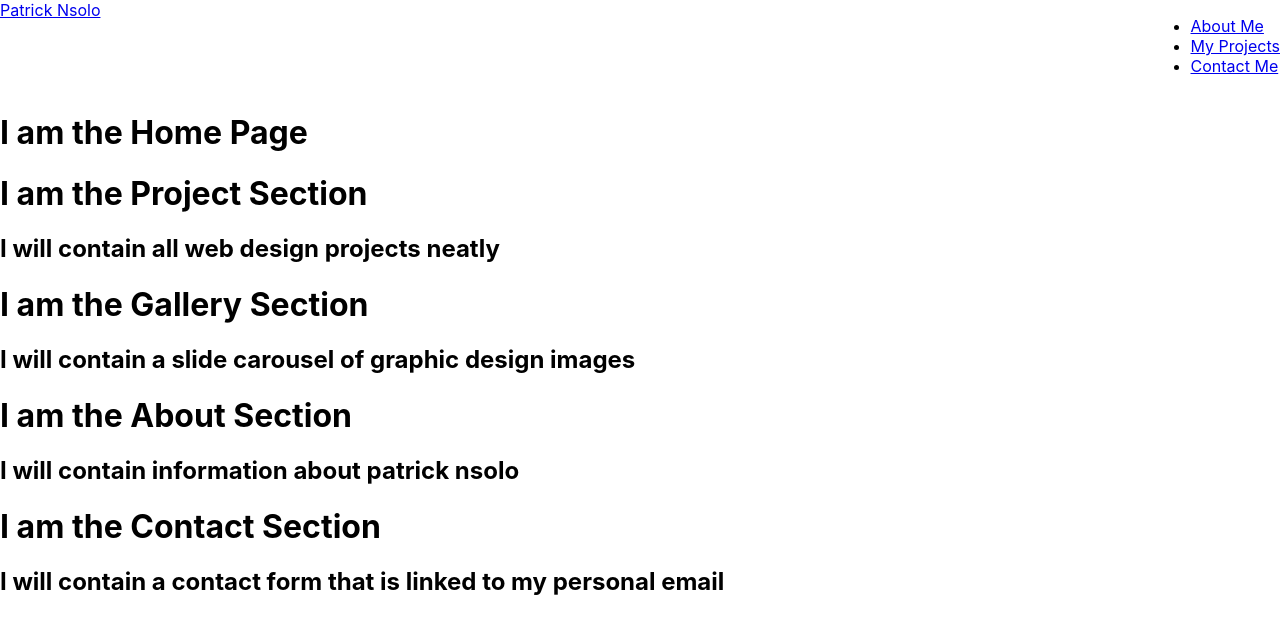
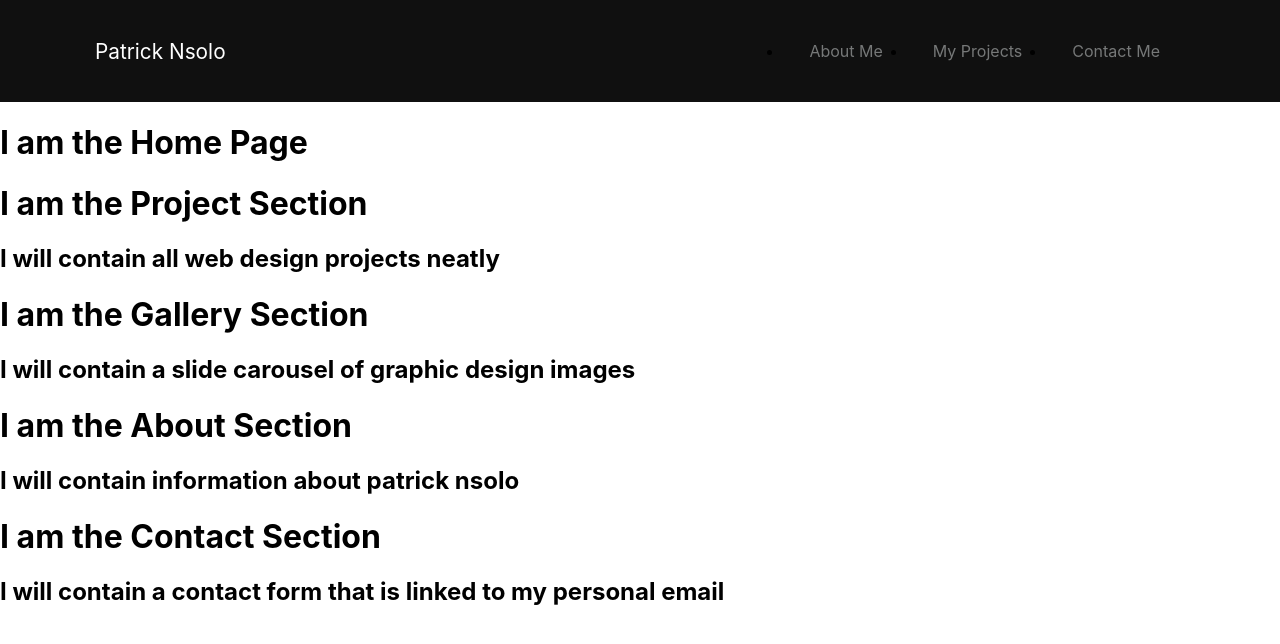
Before and after one commit to patrick-nsolo/FEDportfolio, a React (Create React App) app: page / in a window 1280 px wide. Shown: the top 644 px of the page. Built offline with nearby package versions, Linux system fonts and the light colour scheme.

Commit message:
Update navigation

```diff
--- a/src/components/Header/Header.css
+++ b/src/components/Header/Header.css
@@ -1,4 +1,23 @@
 .navigation{
     display:flex;
     justify-content: space-between;
+    background-color: #101010;
+    padding:25px 95px;
+    align-items: center;
 }
+.logo a{
+    color:#ffffff;
+    text-decoration: none;
+    font-size: 1.3rem;
+}
+.nav-links{
+    display:flex;
+}
+.nav-links a{
+    text-decoration: none;
+    padding: 25px;
+    color:#767878
+}
+.nav-links a:hover{
+    color:#FF3131
+}
```
